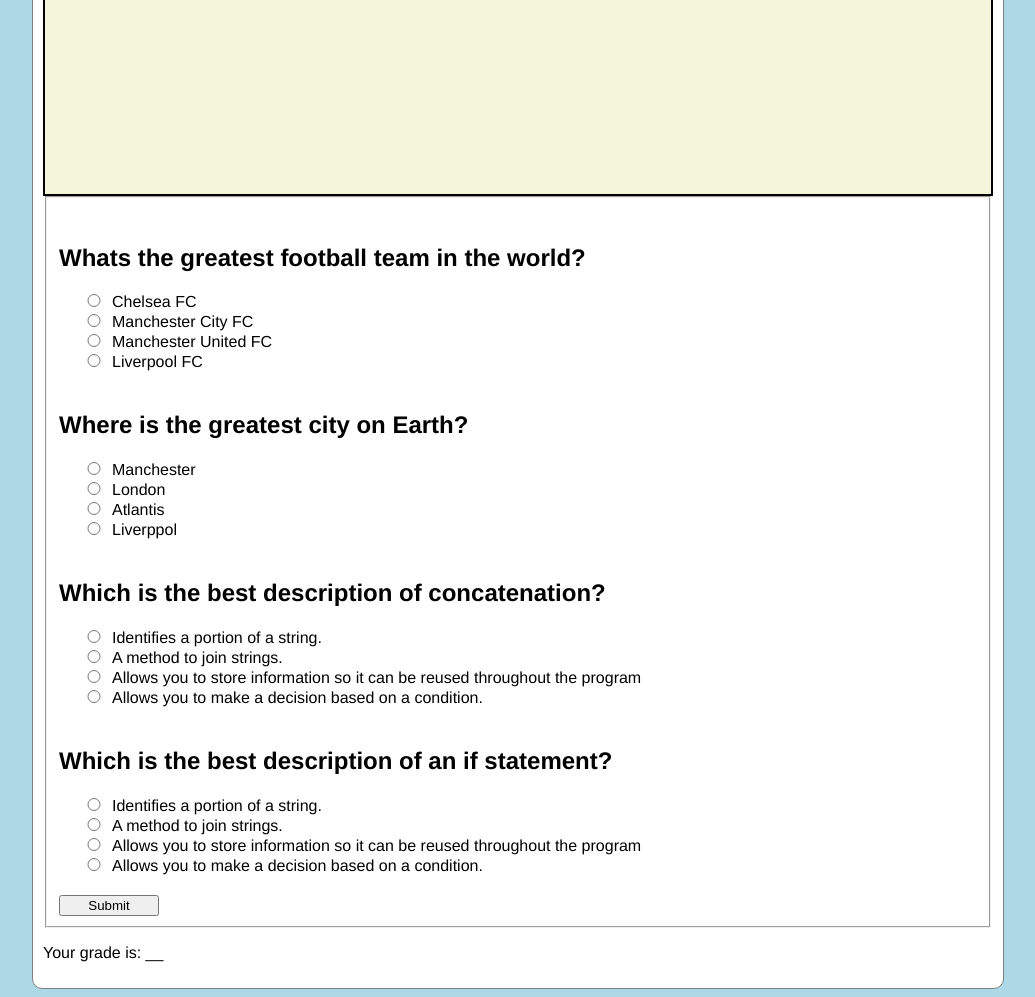
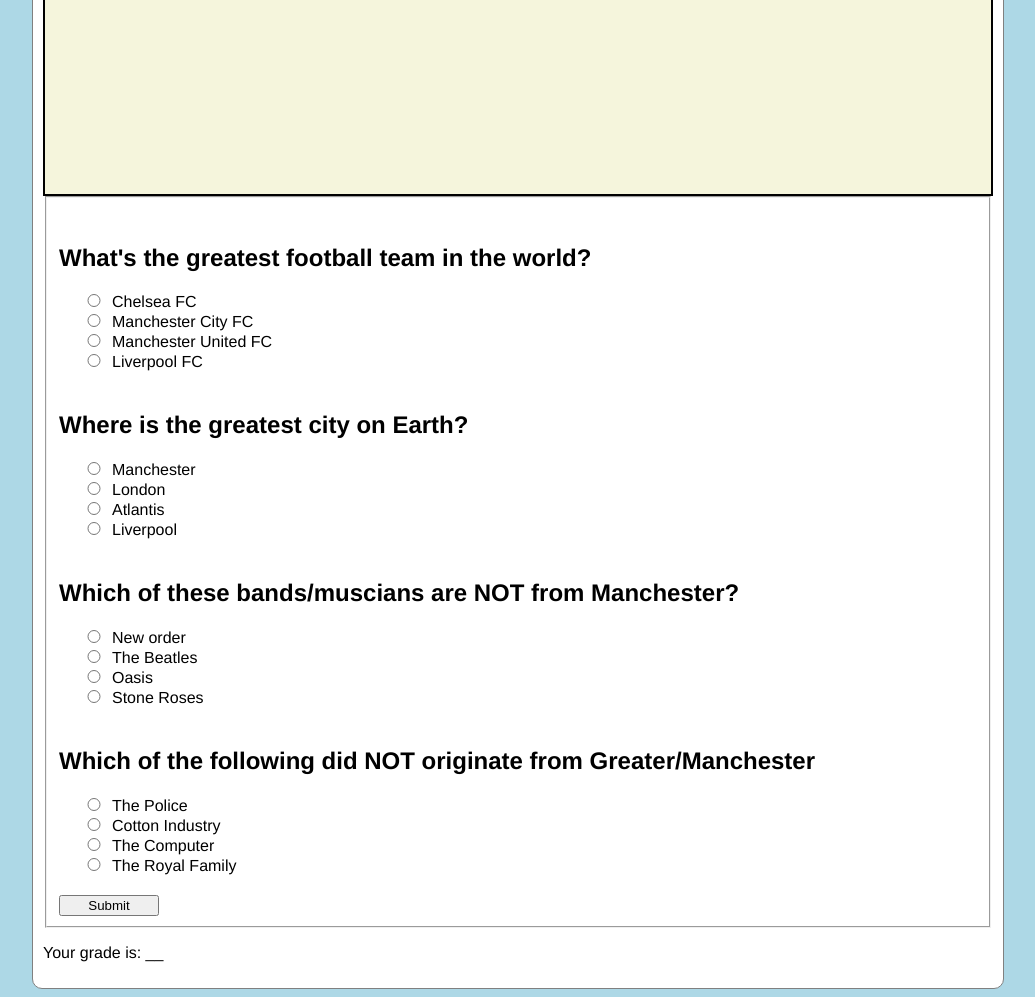
Before and after one commit to HarryBlackburn/Multiple-Quiz-2, a plain HTML site: page index.html in a window 1280 px wide. Shown: the part 87-1084 px from the top of the page, without its empty margins (122-1157 px from the left). Drawn offline with Linux system fonts and the light colour scheme.

Commit message:
refactoring

```diff
--- a/index.html
+++ b/index.html
@@ -60,7 +60,7 @@ margin-top: 20px;
 
         <form id="form1">
                 <fieldset>
-                <h2>Whats the greatest football team in the world? </h2>
+                <h2>What's the greatest football team in the world? </h2>
                 <label for="var_string"><input type="radio" name="football" value="0" id="var_string" />Chelsea FC</label>
                 <label for="var_join"><input type="radio" name="football" value="0" id="var_join" />Manchester City FC</label>
                 <label for="var_info"><input type="radio" name="football" value="25" id="var_info" />Manchester United FC</label>
@@ -70,19 +70,19 @@ margin-top: 20px;
                 <label for="sub_string"><input type="radio" name="city" value="25" id="sub_string"/>Manchester</label>
                 <label for="sub_join"><input type="radio" name="city" value="0" id="sub_join"/>London</label>
                 <label for="sub_info"><input type="radio" name="city" value="0" id="sub_info" />Atlantis</label>
-                <label for="sub_condition"><input type="radio" name="city" value="0" id="sub_condition" />Liverppol</label>
+                <label for="sub_condition"><input type="radio" name="city" value="0" id="sub_condition" />Liverpool</label>
 
-                <h2>Which is the best description of concatenation?</h2>
-                <label for="cat_string"><input type="radio" name="con" value="0" id="cat_string" />Identifies a portion of a string.</label>
-                <label for="cat_join"><input type="radio" name="con" value="25" id="cat_join" />A method to join strings.</label>
-                <label for="cat_info"><input type="radio" name="con" value="0" id="cat_info" />Allows you to store information so it can be reused throughout the program</label>
-                <label for="cat_condition"><input type="radio" name="con" value="0" id="cat_condition" />Allows you to make a decision based on a condition.</label>
+                <h2>Which of these bands/muscians are NOT from Manchester?</h2>
+                <label for="cat_string"><input type="radio" name="music" value="0" id="cat_string" />New order</label>
+                <label for="cat_join"><input type="radio" name="music" value="25" id="cat_join" />The Beatles</label>
+                <label for="cat_info"><input type="radio" name="music" value="0" id="cat_info" />Oasis</label>
+                <label for="cat_condition"><input type="radio" name="music" value="0" id="cat_condition" />Stone Roses</label>
 
-                <h2>Which is the best description of an if statement?</h2>
-                <label for="if_string"><input type="radio" name="ifstate" value="0" id="if_string" />Identifies a portion of a string.</label>
-                <label for="if_join"><input type="radio" name="ifstate" value="0" id="if_join" />A method to join strings.</label>
-                <label for="if_info"><input type="radio" name="ifstate" value="0" id="if_info" />Allows you to store information so it can be reused throughout the program</label>
-                <label for="if_condition"><input type="radio" name="ifstate"  value="25" id="if_condition" />Allows you to make a decision based on a condition.</label>
+                <h2>Which of the following did NOT originate from Greater/Manchester</h2>
+                <label for="if_string"><input type="radio" name="history" value="0" id="if_string" />The Police</label>
+                <label for="if_join"><input type="radio" name="history" value="0" id="if_join" />Cotton Industry</label>
+                <label for="if_info"><input type="radio" name="history" value="0" id="if_info" />The Computer</label>
+                <label for="if_condition"><input type="radio" name="history"  value="25" id="if_condition" />The Royal Family</label>
 
                 <button type="submit" value="Submit">Submit</button>
                 </fieldset>
@@ -98,8 +98,8 @@ margin-top: 20px;
                 document.getElementById("form1").onsubmit=function() {
                        variable = parseInt(document.querySelector('input[name = "football"]:checked').value);
                        sub = parseInt(document.querySelector('input[name = "city"]:checked').value);
-                       con = parseInt(document.querySelector('input[name = "con"]:checked').value);
-                       ifstate = parseInt(document.querySelector('input[name = "ifstate"]:checked').value);
+                       con = parseInt(document.querySelector('input[name = "music"]:checked').value);
+                       ifstate = parseInt(document.querySelector('input[name = "history"]:checked').value);
 
 
                        result = variable + sub + con + ifstate;
```
